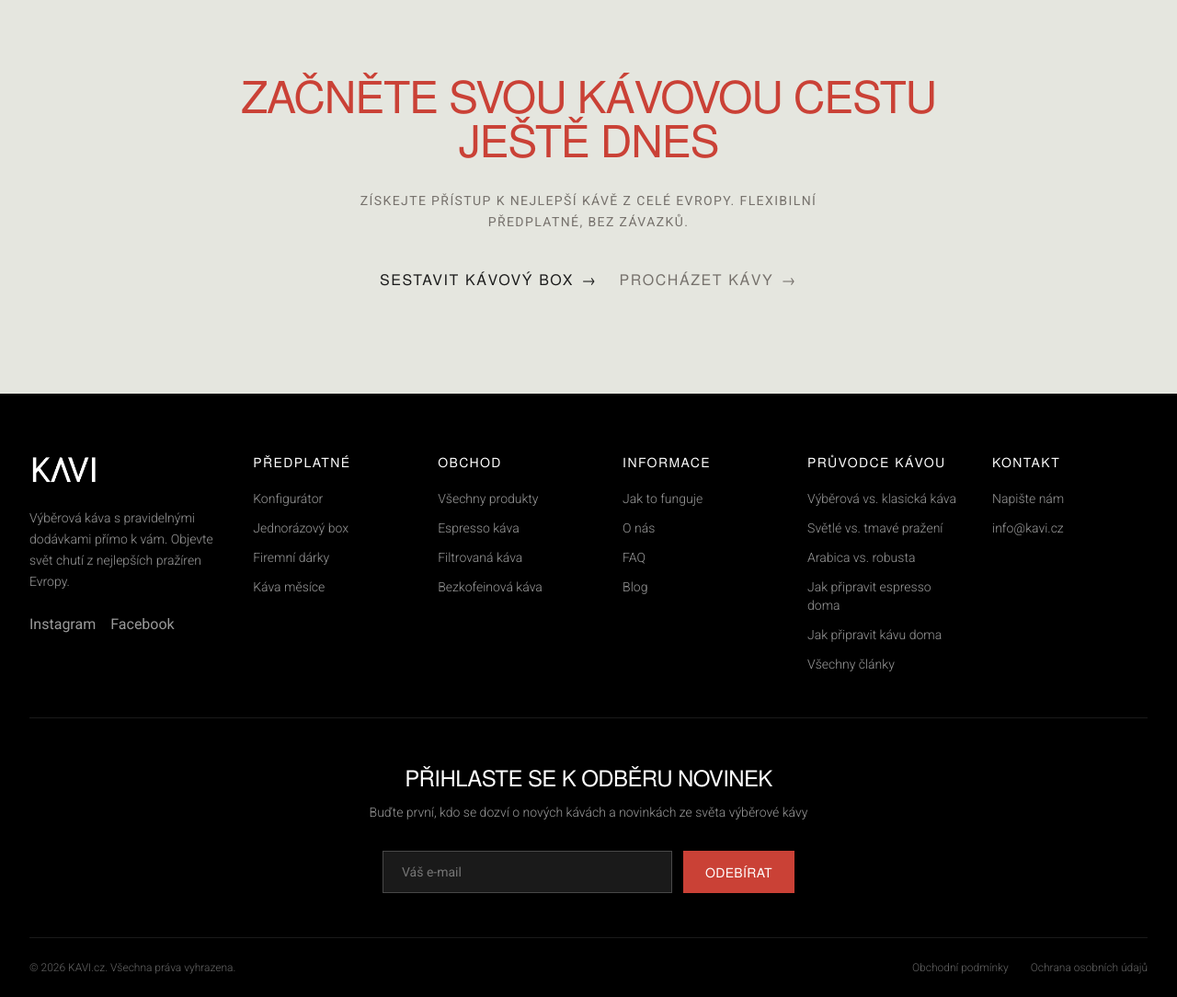
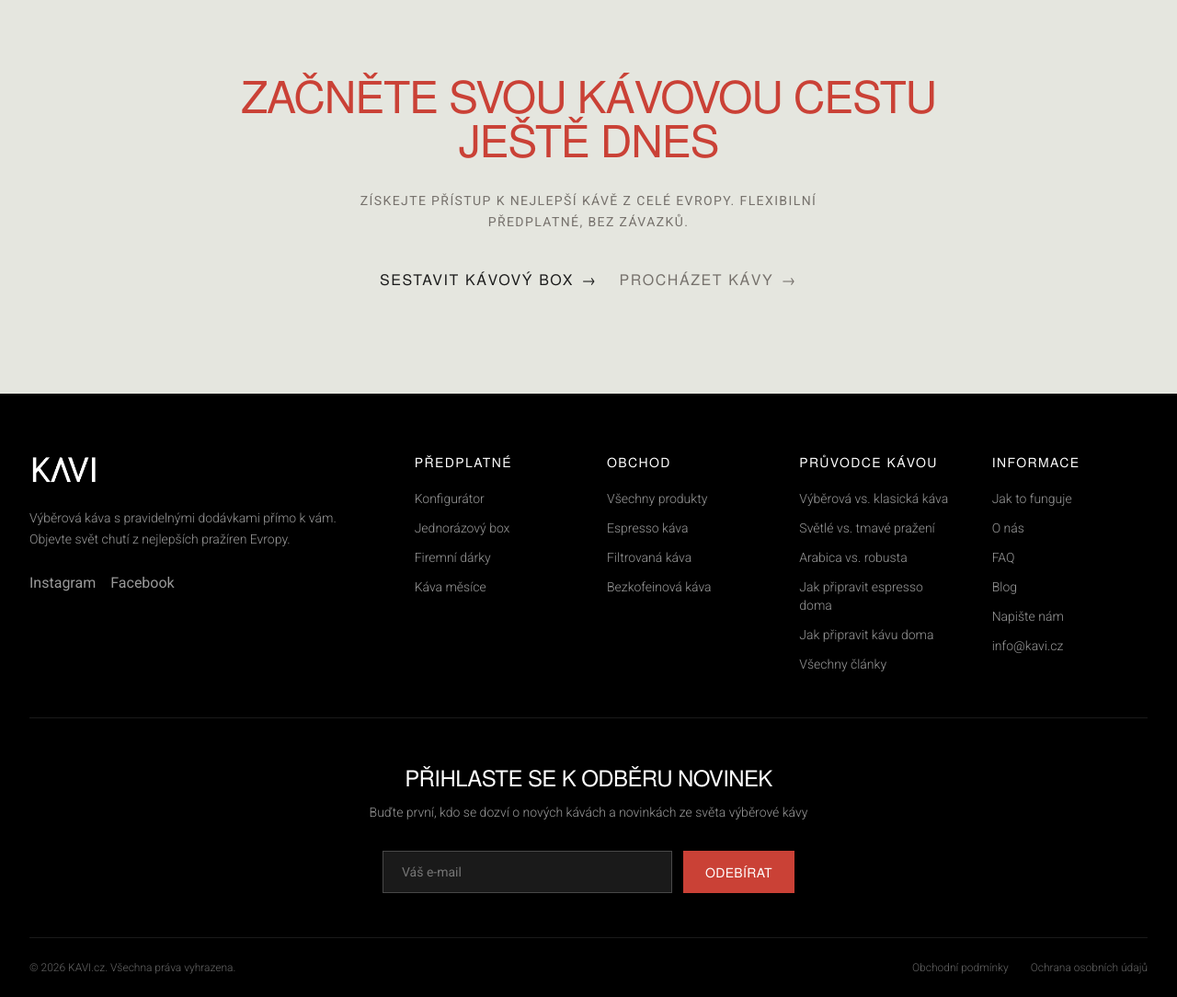
Before and after one commit to lukasslehofer-cz/Kavi, a Laravel app: page /o-nas in a window 1280 px wide. Shown: the part 1592-2676 px from the top of the page at 92% size. Run offline with Laravel 10, Linux system fonts and the light colour scheme; data that the repository does not hold is empty; style sheets or scripts are compiled from the project's sources; settings files or empty folders that the repository lacks are supplied; some libraries are stand-ins or nearby versions.

Commit message:
Patička: Kontakt sloučený do Informací, Informace úplně vpravo
Sloupce: Předplatné, Obchod, Průvodce kávou, Informace (včetně
Napište nám a e-mailu). Se 4 sloupci odkazů se mřížka vrací na původní
lg:grid-cols-6 se značkou přes 2 sloupce.

Co-Authored-By: Claude Opus 5.5 <noreply@anthropic.com>

```diff
--- a/resources/views/layouts/app.blade.php
+++ b/resources/views/layouts/app.blade.php
@@ -319,9 +319,9 @@
 
       <div class="mx-auto max-w-screen-xl px-4 md:px-8">
         <!-- Main Footer Content -->
-        <div class="grid grid-cols-1 md:grid-cols-2 lg:grid-cols-[1.25fr_repeat(5,minmax(0,1fr))] gap-10 lg:gap-x-8 pt-16 pb-12">
+        <div class="grid grid-cols-1 md:grid-cols-2 lg:grid-cols-6 gap-10 pt-16 pb-12">
           <!-- Brand Section -->
-          <div>
+          <div class="lg:col-span-2">
             <a href="{{ route('home') }}" class="inline-flex items-center gap-2 mb-6" aria-label="logo">
               <img src="/images/kavi-logo-white.png" alt="{{ ($currentLocale ?? 'cs') === 'en' ? 'KAVI' : 'KAVI.cz' }}" class="h-9 w-auto">
             </a>
@@ -368,17 +368,6 @@
             </nav>
           </div>
 
-          <!-- Information -->
-          <div>
-            <h3 class="text-white font-normal text-sm mb-5 uppercase tracking-widest">{{ ($currentLocale ?? 'cs') === 'en' ? 'Information' : 'Informace' }}</h3>
-            <nav class="space-y-3">
-              <a href="{{ localizedRoute('how-it-works') }}" class="block text-white/60 hover:text-primary-500 transition-colors duration-200 text-sm font-light">{{ ($currentLocale ?? 'cs') === 'en' ? 'How It Works' : 'Jak to funguje' }}</a>
-              <a href="{{ localizedRoute('about') }}" class="block text-white/60 hover:text-primary-500 transition-colors duration-200 text-sm font-light">{{ ($currentLocale ?? 'cs') === 'en' ? 'About Us' : 'O nás' }}</a>
-              <a href="{{ localizedRoute('how-it-works') }}" class="block text-white/60 hover:text-primary-500 transition-colors duration-200 text-sm font-light">FAQ</a>
-              <a href="{{ localizedRoute('blog.index') }}" class="block text-white/60 hover:text-primary-500 transition-colors duration-200 text-sm font-light">Blog</a>
-            </nav>
-          </div>
-
           <!-- Coffee guide (interní odkazy na články, které chceme posílit) -->
           @php
             $footerGuide = ($currentLocale ?? 'cs') === 'en'
@@ -412,10 +401,14 @@
             </nav>
           </div>
 
-          <!-- Contact -->
+          <!-- Information (včetně kontaktu) -->
           <div>
-            <h3 class="text-white font-normal text-sm mb-5 uppercase tracking-widest">{{ ($currentLocale ?? 'cs') === 'en' ? 'Contact' : 'Kontakt' }}</h3>
+            <h3 class="text-white font-normal text-sm mb-5 uppercase tracking-widest">{{ ($currentLocale ?? 'cs') === 'en' ? 'Information' : 'Informace' }}</h3>
             <nav class="space-y-3">
+              <a href="{{ localizedRoute('how-it-works') }}" class="block text-white/60 hover:text-primary-500 transition-colors duration-200 text-sm font-light">{{ ($currentLocale ?? 'cs') === 'en' ? 'How It Works' : 'Jak to funguje' }}</a>
+              <a href="{{ localizedRoute('about') }}" class="block text-white/60 hover:text-primary-500 transition-colors duration-200 text-sm font-light">{{ ($currentLocale ?? 'cs') === 'en' ? 'About Us' : 'O nás' }}</a>
+              <a href="{{ localizedRoute('how-it-works') }}" class="block text-white/60 hover:text-primary-500 transition-colors duration-200 text-sm font-light">FAQ</a>
+              <a href="{{ localizedRoute('blog.index') }}" class="block text-white/60 hover:text-primary-500 transition-colors duration-200 text-sm font-light">Blog</a>
               <a href="{{ localizedRoute('contact') }}" class="block text-white/60 hover:text-primary-500 transition-colors duration-200 text-sm font-light">
                 {{ ($currentLocale ?? 'cs') === 'en' ? 'Write Us' : 'Napište nám' }}
               </a>
```
